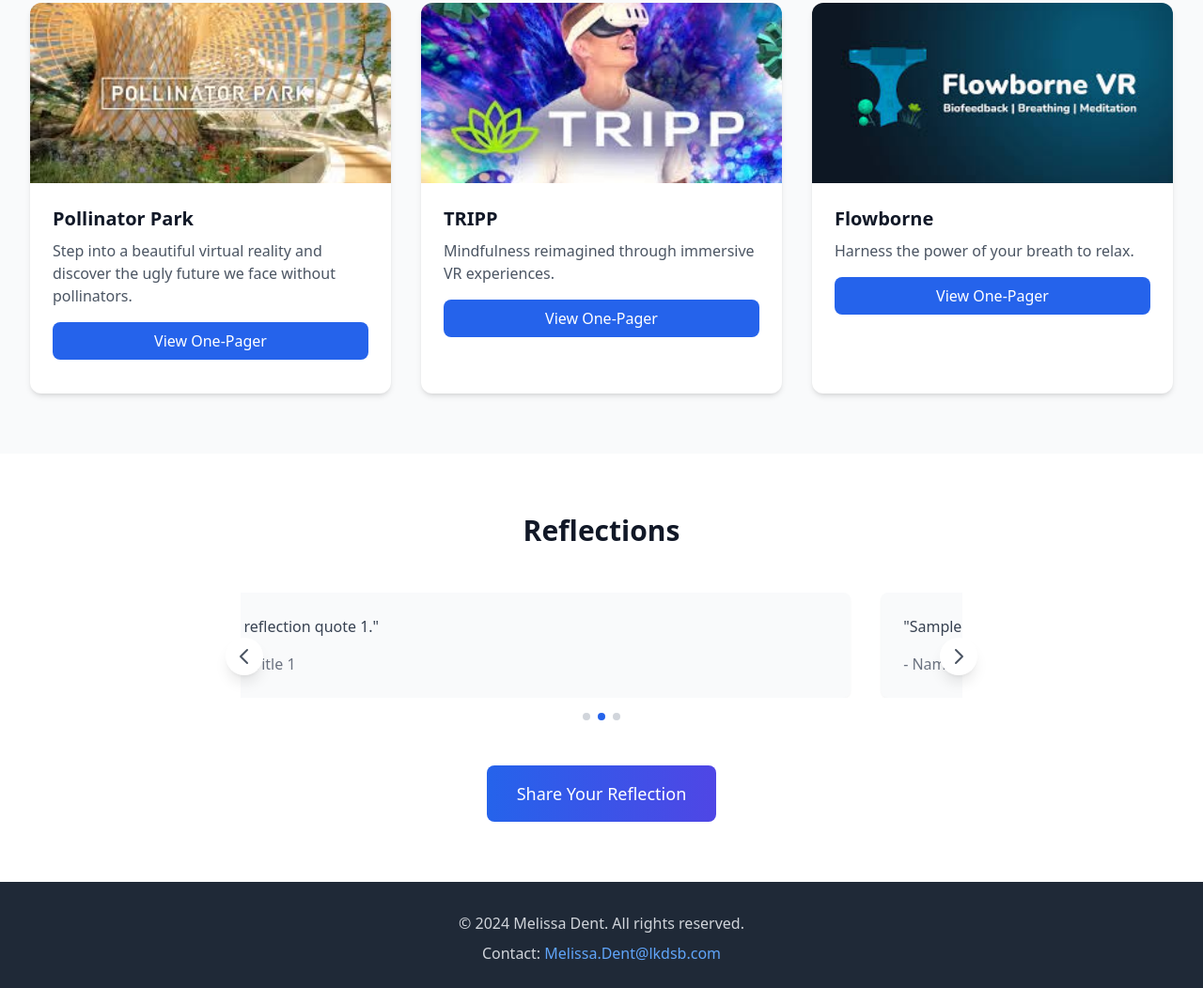
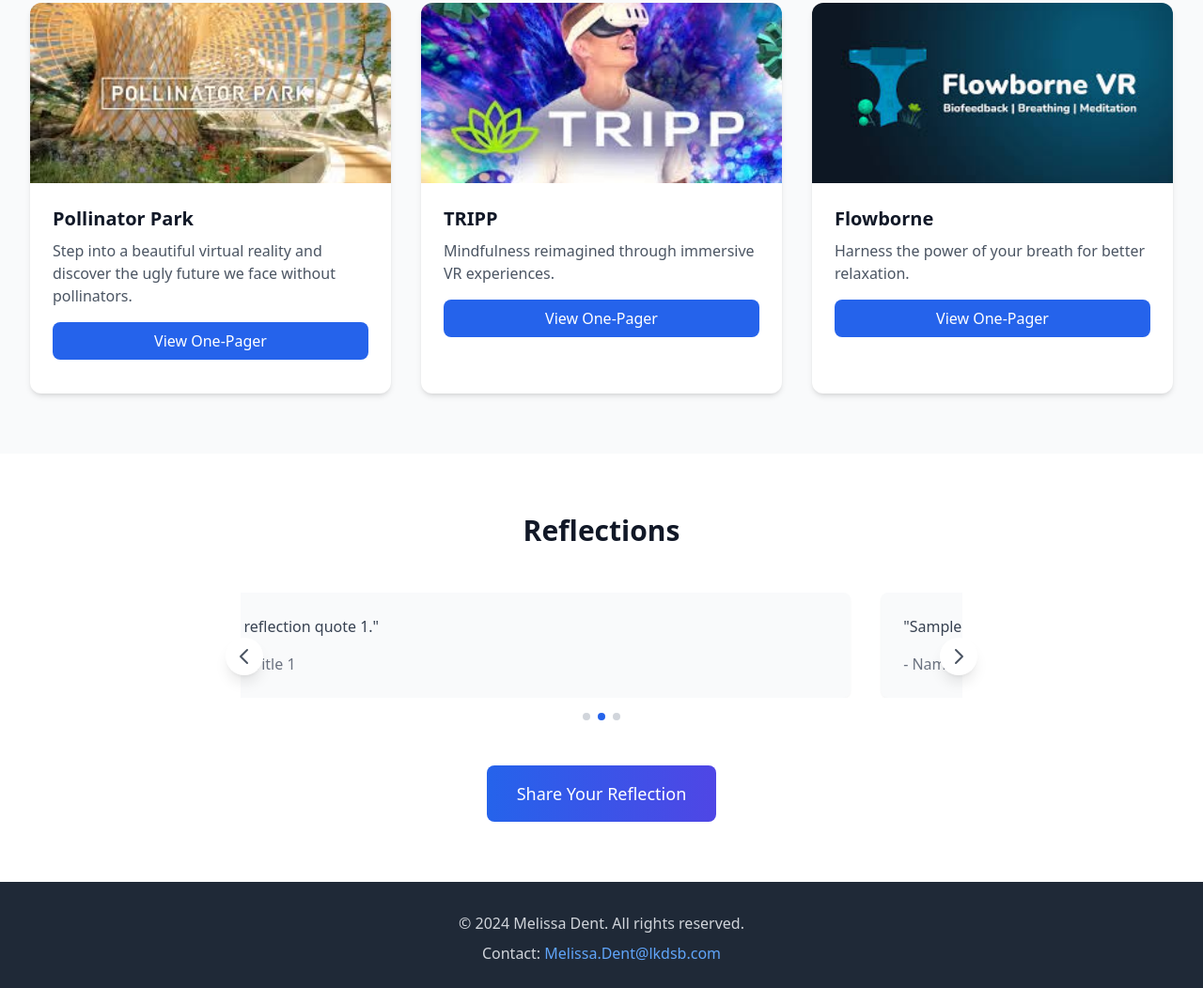
Before and after one commit to fedorukben/ivr4eduwebsite, a plain HTML site: page index.html in a window 1280 px wide. Shown: the part 1415-2467 px from the top of the page at 94% size. Drawn offline with nearby package versions, Linux system fonts and the light colour scheme.

Commit message:
Edited the text for flowborne

```diff
--- a/index.html
+++ b/index.html
@@ -219,7 +219,7 @@
                     <img src="img/flowborne.png" class="w-full h-48 object-cover">
                     <div class="p-6">
                         <h3 class="text-xl font-semibold text-gray-900 mb-2">Flowborne</h3>
-                        <p class="text-gray-600 mb-4">Harness the power of your breath to relax.</p>
+                        <p class="text-gray-600 mb-4">Harness the power of your breath for better relaxation.</p>
 
                         <a href="pdf/onepager/flowborne.pdf"
                             target="_blank"
@@ -244,7 +244,6 @@
             <div class="max-w-3xl mx-auto relative">
                 <div class="overflow-hidden" id="carousel">
                     <div class="flex transition-transform duration-500" id="carouselTrack">
-                        <!-- Sample Reflections -->
                         <div class="w-full flex-shrink-0 px-4">
                             <div class="bg-gray-50 rounded-lg p-6 shadow-sm">
                                 <p class="text-gray-700 mb-4">"Sample reflection quote 1."</p>
```
